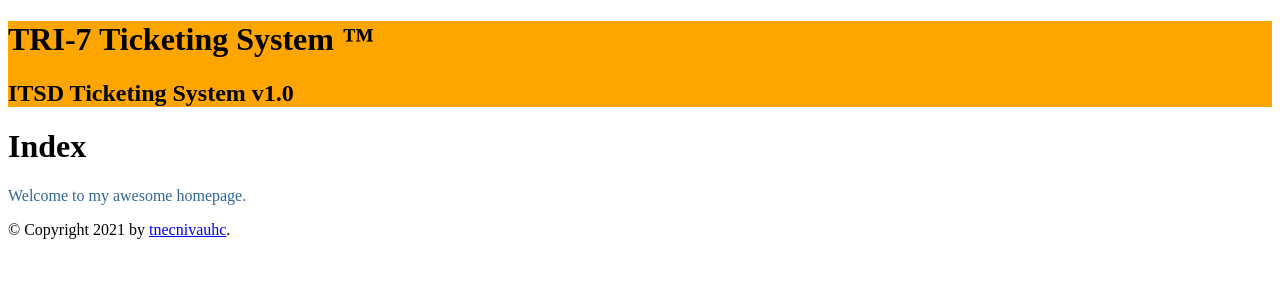
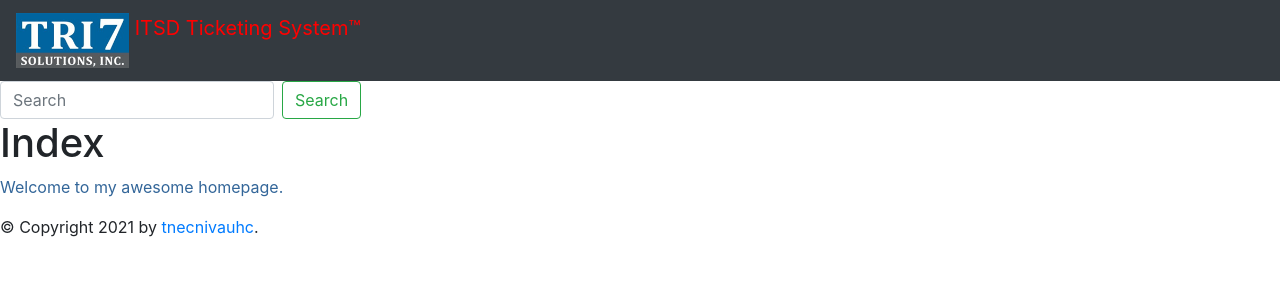
Before and after one commit to Ap3nG/ITXS, a Flask app: page / in a window 1280 px wide. Shown: the top 300 px of the page. Run offline with Flask 2, Linux system fonts and the light colour scheme; some libraries are stand-ins or nearby versions.

Commit message:
customizing the navbar and setting of static image

```diff
--- a/static/style.css
+++ b/static/style.css
@@ -7,3 +7,7 @@ header {
     width: 100%;
     background-color: orange;
 }
+
+.navbar-brand {
+    color:red!important;
+}
--- a/templates/base.html
+++ b/templates/base.html
@@ -1,16 +1,32 @@
 <!DOCTYPE html>
 <html lang="en">
+
 <head>
     {% block head %}
+    <link rel="stylesheet" href="https://stackpath.bootstrapcdn.com/bootstrap/4.3.1/css/bootstrap.min.css"
+        integrity="sha384-ggOyR0iXCbMQv3Xipma34MD+dH/1fQ784/j6cY/iJTQUOhcWr7x9JvoRxT2MZw1T" crossorigin="anonymous">
+    <script src="https://stackpath.bootstrapcdn.com/bootstrap/4.3.1/js/bootstrap.min.js"
+        integrity="sha384-JjSmVgyd0p3pXB1rRibZUAYoIIy6OrQ6VrjIEaFf/nJGzIxFDsf4x0xIM+B07jRM"
+        crossorigin="anonymous"></script>
     <link rel="stylesheet" href="{{ url_for('static', filename='style.css') }}" />
     <title>{% block title %}{% endblock %} - My Webpage</title>
     {% endblock %}
 </head>
 <body>
-    <header class="header">
-        <h1>TRI-7 Ticketing System ™</h1>
-        <h2>ITSD Ticketing System v1.0</h2>
-    </header>
+    <div id="header">
+        {% block header %}
+        <nav class="navbar bottom navbar-dark bg-dark">
+            <a class="navbar-brand" href="#">
+            <img src="{{ url_for('static', filename='images/tri7logo.png') }}" width="113" height="55" class="d-inline-block align-top" alt="">
+            ITSD Ticketing System™</a>
+        </nav>
+            <form class="form-inline">
+                <input class="form-control mr-sm-2" type="search" placeholder="Search" aria-label="Search">
+                <button class="btn btn-outline-success my-2 my-sm-0" type="submit">Search</button>
+            </form>
+        </nav>
+        {% endblock %}
+    </div>
     <div id="content">{% block content %}{% endblock %}</div>
     <div id="footer">
         {% block footer %}
```
Also changed, not shown: static/images/tri7logo.png (added).
